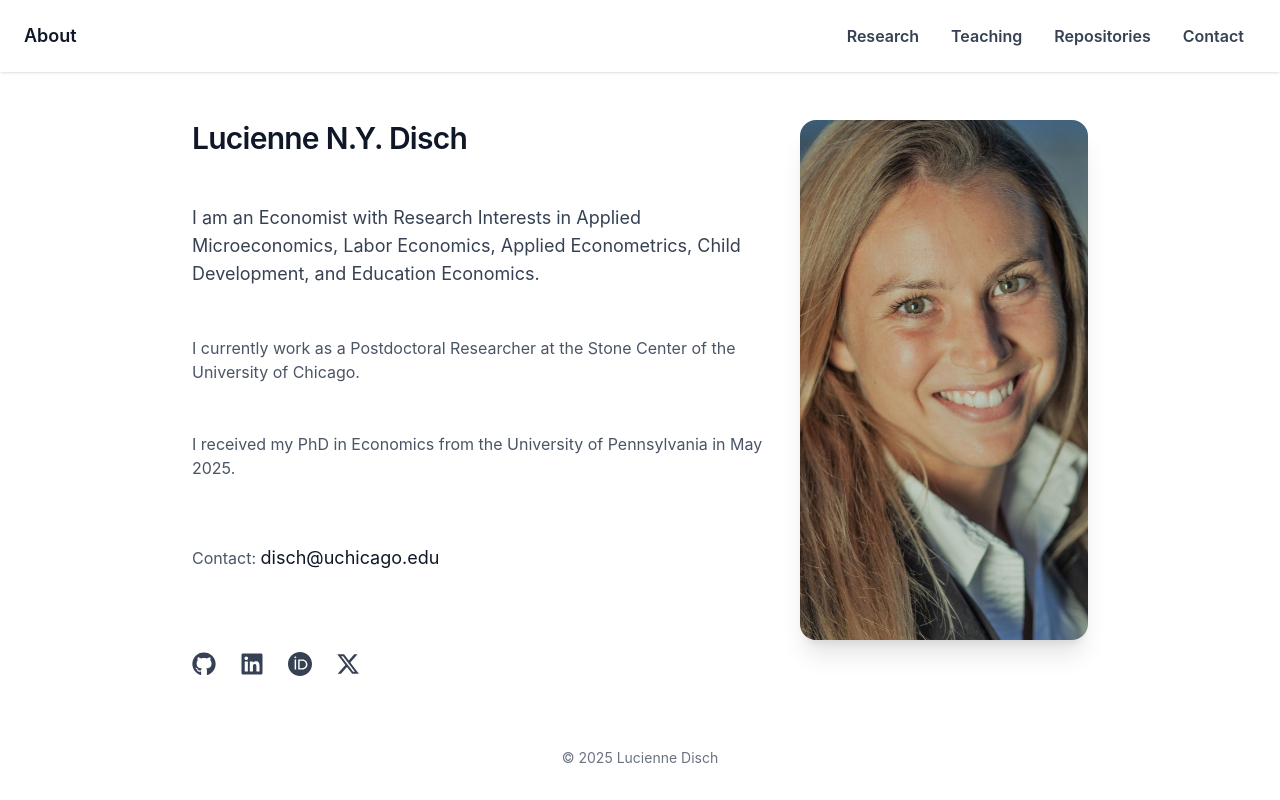
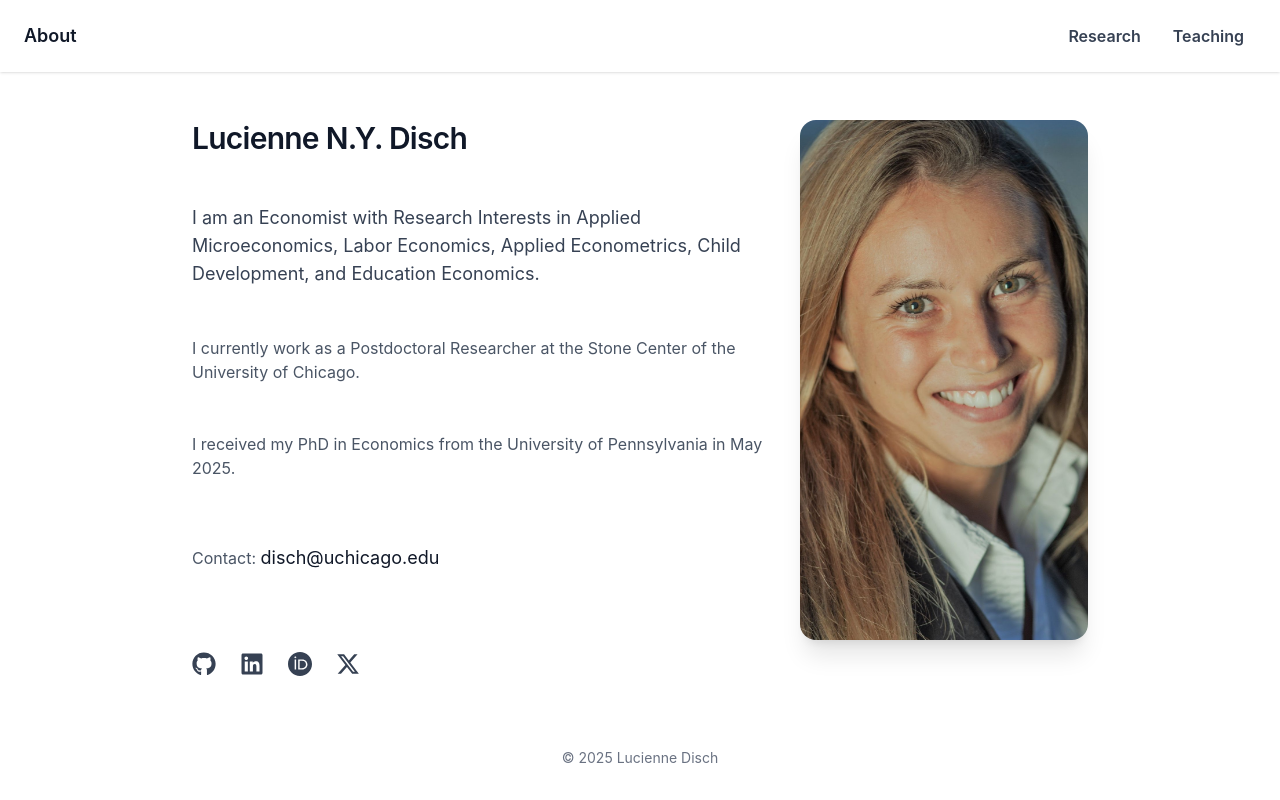
Before and after one commit to luciennedisch/luciennedisch.github.io, a React (Vite) app: page / in a window 1280 px wide. Built offline with nearby package versions, Linux system fonts and the light colour scheme.

Commit message:
Clean up Navigationbar by removing unused links
Removed commented-out NavLink components for clarity.

```diff
--- a/src/components/Navigationbar.tsx
+++ b/src/components/Navigationbar.tsx
@@ -5,14 +5,10 @@ import { FiMenu, FiX } from "react-icons/fi";
 
 export const Navigationbar = () => {
   const [open, setOpen] = useState(false);
-
   const baseClass = "px-3 py-2 rounded-md font-semibold transition-colors";
-
   const activeClass = "bg-sky-200 text-sky-900";
-
   const inactiveClass =
     "text-gray-700 dark:text-gray-200 hover:bg-gray-100 dark:hover:bg-gray-800";
-
   const navItemClass: NavLinkProps["className"] = ({ isActive }) =>
     `${baseClass} ${isActive ? activeClass : inactiveClass}`;
 
@@ -25,7 +21,6 @@ export const Navigationbar = () => {
         >
           About
         </NavLink>
-
         <button
           className="md:hidden text-gray-700 dark:text-gray-200 text-2xl"
           onClick={() => setOpen(!open)}
@@ -33,48 +28,17 @@ export const Navigationbar = () => {
         >
           {open ? <FiX /> : <FiMenu />}
         </button>
-
         <div className="hidden md:flex space-x-2">
-          {/* <NavLink to="/publications" className={navItemClass}>
-            Publications
-          </NavLink>
-          <NavLink to="/projects" className={navItemClass}>
-            Projects
-          </NavLink> */}
           <NavLink to="/research" className={navItemClass}>
             Research
           </NavLink>
           <NavLink to="/teaching" className={navItemClass}>
             Teaching
           </NavLink>
-          {/* <NavLink to="/talks" className={navItemClass}>
-            Talks
-          </NavLink> */}
-          <NavLink to="/repositories" className={navItemClass}>
-            Repositories
-          </NavLink>
-          <NavLink to="/contact" className={navItemClass}>
-            Contact
-          </NavLink>
         </div>
       </div>
-
       {open && (
         <div className="md:hidden mt-4 flex flex-col space-y-2">
-          {/* <NavLink
-            to="/publications"
-            onClick={() => setOpen(false)}
-            className={navItemClass}
-          >
-            Publications
-          </NavLink>
-          <NavLink
-            to="/projects"
-            onClick={() => setOpen(false)}
-            className={navItemClass}
-          >
-            Projects
-          </NavLink> */}
           <NavLink
             to="/research"
             onClick={() => setOpen(false)}
@@ -89,27 +53,6 @@ export const Navigationbar = () => {
           >
             Teaching
           </NavLink>
-          {/* <NavLink
-            to="/talks"
-            onClick={() => setOpen(false)}
-            className={navItemClass}
-          >
-            Talks
-          </NavLink> */}
-          <NavLink
-            to="/repositories"
-            onClick={() => setOpen(false)}
-            className={navItemClass}
-          >
-            Repositories
-          </NavLink>
-          <NavLink
-            to="/contact"
-            onClick={() => setOpen(false)}
-            className={navItemClass}
-          >
-            Contact
-          </NavLink>
         </div>
       )}
     </nav>
```
